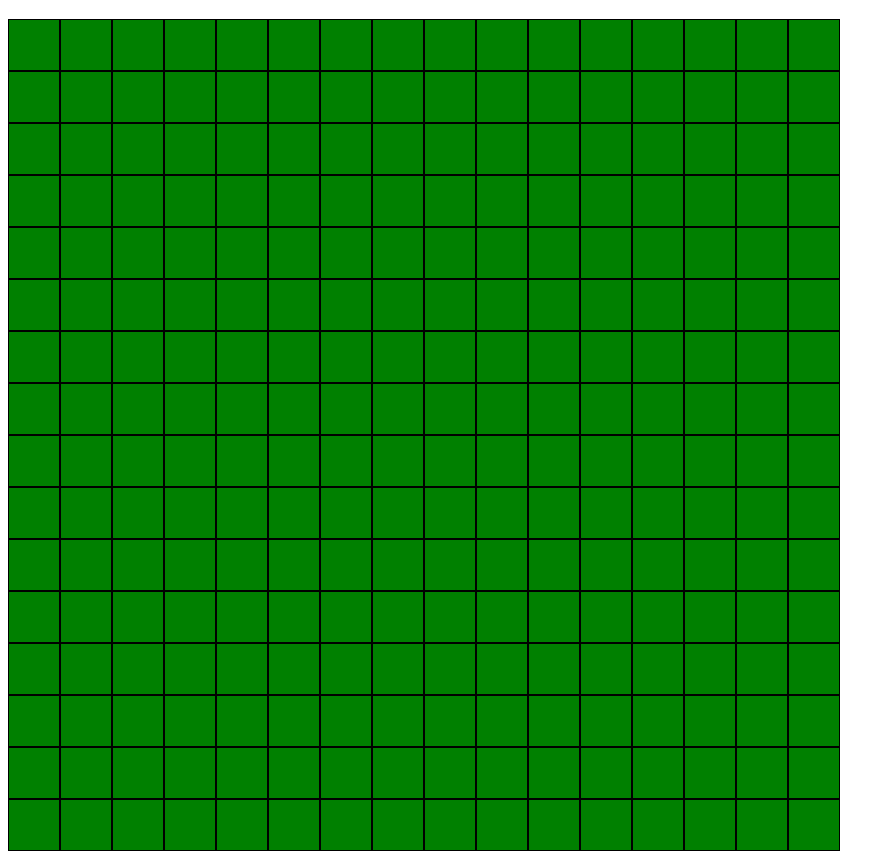
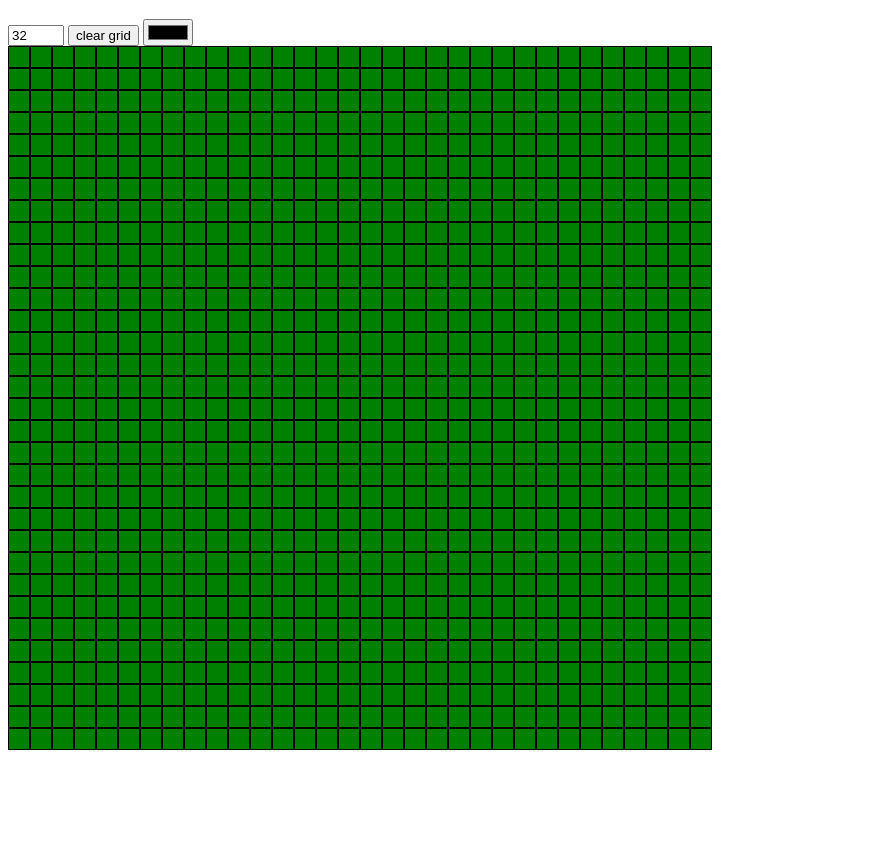
Before and after one commit to jeltethefacer/etch_a_sketch_tod, a plain HTML site: page index.html in a window 1280 px wide. Shown: the part 61-920 px from the top of the page, without its empty margins (0-895 px from the left). After the commit the page ends 819 px from the top, so only its background shows below. Drawn offline with Linux system fonts and the light colour scheme.

Commit message:
added all functionality

```diff
--- a/index.html
+++ b/index.html
@@ -13,8 +13,6 @@
     }
 
     .box {
-        width: 50px;
-        height: 50px;
         border-style: solid;
         border-width: 1px;
         background-color: green;
@@ -26,22 +24,58 @@
     <h1>
 	    Dom Manipulation
 	  </h1>
+    <input type="number" min=12 max=64 name="gridSize" id="gridSize" value="32">
+    <button id="clearGrid">clear grid</button>
+    <input type="color" name="pickColor" id="pickColor">
     <div id="container" class="flex-container"></div>
     <script type="text/javascript">
-    // your javascript file
+    function changeColor(e) {
+        e.target.style.background = document.getElementById("pickColor").value;
+    }
 
-    const container = document.querySelector('#container');
-    for (let y = 0; y < 16; y++) {
-        const content = document.createElement('div');
-        content.classList.add('content');
-        for (let x = 0; x < 16; x++) {
-            const box = document.createElement("div");
-            box.classList.add("box");
-            content.appendChild(box);
+    function createGridElement(size) {
+        const grid = document.createElement("div");
+        grid.id = "grid"
+        for (let y = 0; y < size; y++) {
+            const content = document.createElement("div");
+            content.classList.add('content');
+            for (let x = 0; x < size; x++) {
+                const box = document.createElement("div");
+                box.classList.add("box");
+                // rescales the thing to have the same total width;
+                let width = 640 / size;
+                box.style.width = width + "px";
+                box.style.height = width + "px";
+
+                box.addEventListener("mouseenter", changeColor)
+                content.appendChild(box);
+            }
+            grid.appendChild(content);
+        }
+        return grid
+    }
+
+    function renderGrid() {
+        let container = document.querySelector("#container");
+        let grid = document.getElementById("grid")
+        let gridSize = document.getElementById("gridSize").value;
+        // checks if there already is a grid
+        if (grid) {
+            container.removeChild(grid);
         }
 
-        container.appendChild(content);
+        //keeps value between 12 and 64
+        if (gridSize > 64) {
+            gridSize = 64;
+        } else if (gridSize < 12) {
+            gridSize = 12;
+        }
+
+        container.appendChild(createGridElement(gridSize))
     }
+
+    document.getElementById("clearGrid").addEventListener("click", renderGrid)
+    renderGrid()
     </script>
 </body>
 
```
